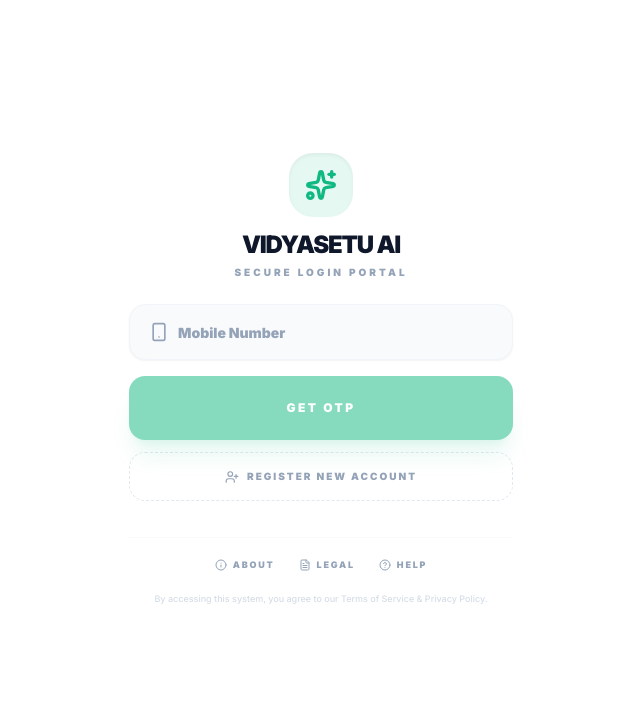
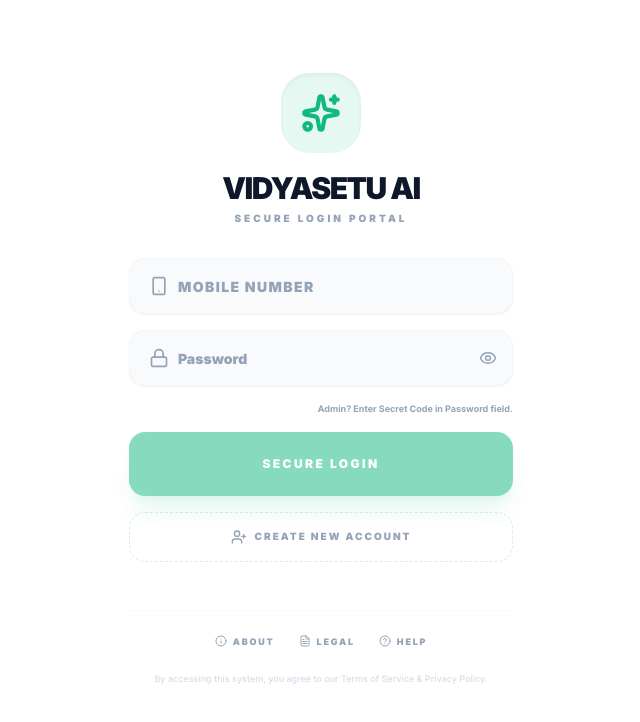
Before and after one commit to Anivarjerry/VidyaSetu-AI-APK-3.0, a React (Vite) app: page / in a window 1280 px wide. Shown: the top 722 px of the page, without its empty margins (319-959 px from the left). Built offline with nearby package versions, Linux system fonts and the light colour scheme.

Commit message:
feat: Streamline login flow
Removed unused user status check and OTP-related logic from the authentication service. The login flow will now directly use the provided credentials for authentication, simplifying the process.

```diff
--- a/components/LoginCard.tsx
+++ b/components/LoginCard.tsx
@@ -1,20 +1,11 @@
 
-import React, { useState, useEffect } from 'react';
+import React, { useState } from 'react';
 import { LoginRequest } from '../types';
 import { Button } from './Button';
-import { Smartphone, AlertCircle, Sparkles, Info, HelpCircle, FileText, UserPlus, Lock, Loader2 } from 'lucide-react';
+import { Smartphone, Lock, AlertCircle, Sparkles, Info, HelpCircle, FileText, UserPlus, Loader2, Eye, EyeOff } from 'lucide-react';
 import { useThemeLanguage } from '../contexts/ThemeLanguageContext';
 import { AboutModal, HelpModal, PoliciesModal } from './MenuModals';
 import { SignUpModal } from './SignUpModal';
-import { auth } from '../services/firebase';
-import { RecaptchaVerifier, signInWithPhoneNumber, ConfirmationResult } from 'firebase/auth';
-import { checkUserStatus } from '../services/authService';
-
-declare global {
-  interface Window {
-    recaptchaVerifier: RecaptchaVerifier;
-  }
-}
 
 interface LoginCardProps {
   onSubmit: (data: LoginRequest) => void;
@@ -25,50 +16,18 @@ interface LoginCardProps {
 export const LoginCard: React.FC<LoginCardProps> = ({ onSubmit, isLoading, error }) => {
   const { t } = useThemeLanguage();
 
-  // OTP States
-  const [otpStep, setOtpStep] = useState<'mobile' | 'otp'>('mobile');
-  const [otp, setOtp] = useState('');
-  const [confirmationResult, setConfirmationResult] = useState<ConfirmationResult | null>(null);
-  const [isSendingOtp, setIsSendingOtp] = useState(false);
-  const [otpTimer, setOtpTimer] = useState(0);
-
   // Modals
   const [isAboutOpen, setIsAboutOpen] = useState(false);
   const [isHelpOpen, setIsHelpOpen] = useState(false);
   const [isPoliciesOpen, setIsPoliciesOpen] = useState(false);
   const [isSignUpOpen, setIsSignUpOpen] = useState(false);
+  const [showPassword, setShowPassword] = useState(false);
 
   const [formData, setFormData] = useState<LoginRequest>({
     mobile: '',
-    password: '', // Ignored in OTP mode
+    password: '',
     secret_code: ''
   });
-
-  const [localError, setLocalError] = useState<string | null>(null);
-
-  // Initialize Recaptcha
-  useEffect(() => {
-    if (!window.recaptchaVerifier && auth) {
-      window.recaptchaVerifier = new RecaptchaVerifier(auth, 'recaptcha-container', {
-        'size': 'invisible',
-        'callback': (response: any) => {
-          // reCAPTCHA solved, allow signInWithPhoneNumber.
-        },
-        'expired-callback': () => {
-           setLocalError("Recaptcha expired. Refresh page.");
-        }
-      });
-    }
-  }, []);
-
-  // OTP Timer Logic
-  useEffect(() => {
-      let interval: any;
-      if (otpTimer > 0) {
-          interval = setInterval(() => setOtpTimer(prev => prev - 1), 1000);
-      }
-      return () => clearInterval(interval);
-  }, [otpTimer]);
 
   const handleChange = (e: React.ChangeEvent<HTMLInputElement>) => {
     const { name, value } = e.target;
@@ -80,106 +39,30 @@ export const LoginCard: React.FC<LoginCardProps> = ({ onSubmit, isLoading, error
     }
   };
 
-  const handleGetOtp = async (e: React.FormEvent) => {
+  const handleSubmit = (e: React.FormEvent) => {
       e.preventDefault();
-      setLocalError(null);
-
-      const mobile = formData.mobile;
-      if (mobile.length !== 10) {
-          setLocalError("Enter valid 10-digit mobile number.");
-          return;
-      }
-
-      setIsSendingOtp(true);
-
-      // 1. Check User Status in Supabase First (Checks both Admins and Users)
-      const statusCheck = await checkUserStatus(mobile);
-
-      if (!statusCheck.exists) {
-          setLocalError("Number not registered. Please Sign Up first.");
-          setIsSendingOtp(false);
-          return;
-      }
-
-      if (statusCheck.status !== 'approved') {
-          setLocalError(statusCheck.message || "Account approval pending.");
-          setIsSendingOtp(false);
-          return;
-      }
-
-      // 2. Demo Account Bypass (UPDATED NUMBER)
-      if (mobile === '1000000001') {
-          // Bypass OTP for demo account
-          onSubmit(formData); // Directly submit logic will handle standard fetch
-          setIsSendingOtp(false);
-          return;
-      }
-
-      // 3. Send Firebase OTP
-      try {
-          const appVerifier = window.recaptchaVerifier;
-          const formattedNumber = `+91${mobile}`;
-          const confirmation = await signInWithPhoneNumber(auth!, formattedNumber, appVerifier);
-          setConfirmationResult(confirmation);
-          setOtpStep('otp');
-          setOtpTimer(60); // 60 seconds cooldown
-      } catch (err: any) {
-          console.error("OTP Error:", err);
-          if (err.code === 'auth/too-many-requests') {
-              setLocalError("Too many requests. Try again later.");
-          } else {
-              setLocalError("Failed to send OTP. Check connection.");
-          }
-      } finally {
-          setIsSendingOtp(false);
-      }
-  };
-
-  const handleVerifyOtp = async (e: React.FormEvent) => {
-      e.preventDefault();
-      setLocalError(null);
-      if (otp.length !== 6) {
-          setLocalError("Enter 6-digit OTP.");
-          return;
-      }
-
-      setIsSendingOtp(true); // Re-use loading state
-      try {
-          if (confirmationResult) {
-              await confirmationResult.confirm(otp);
-              // OTP Verified Successfully -> Proceed to App Login Logic
       onSubmit(formData);
-          }
-      } catch (err) {
-          setLocalError("Invalid OTP. Please try again.");
-          setIsSendingOtp(false);
-      }
   };
 
   return (
     <div className="w-full h-full min-h-screen flex flex-col bg-white dark:bg-dark-950 overflow-y-auto no-scrollbar relative">
       <div className="flex-1 flex flex-col items-center justify-start pt-16 sm:justify-center sm:pt-0 px-8 pb-10 z-10 relative max-w-md mx-auto w-full">
 
-        {/* Invisible Recaptcha Container */}
-        <div id="recaptcha-container"></div>
-
-        <div className="flex flex-col items-center mb-6">
-           <div className="w-16 h-16 bg-brand-500/10 rounded-3xl flex items-center justify-center text-brand-500 shadow-inner mb-4">
-              <Sparkles size={32} strokeWidth={2.5} />
+        <div className="flex flex-col items-center mb-8">
+           <div className="w-20 h-20 bg-brand-500/10 rounded-[1.8rem] flex items-center justify-center text-brand-500 shadow-inner mb-5 animate-in zoom-in duration-500">
+              <Sparkles size={40} strokeWidth={2.5} />
            </div>
 
-           <h2 className="text-2xl font-black text-slate-900 dark:text-white tracking-tighter uppercase leading-none text-center">VidyaSetu AI</h2>
+           <h2 className="text-3xl font-black text-slate-900 dark:text-white tracking-tighter uppercase leading-none text-center">VidyaSetu AI</h2>
            <p className="text-slate-400 dark:text-brand-500/60 text-[10px] font-black uppercase tracking-[0.3em] text-center mt-2">
              {t('secure_login_portal')}
            </p>
         </div>
 
         {/* --- FORM SECTION --- */}
-        <div className="w-full space-y-3">
+        <div className="w-full space-y-4">
 
-          {/* UNIFIED OTP LOGIN FLOW */}
-          {otpStep === 'mobile' ? (
-              <form onSubmit={handleGetOtp} className="space-y-4">
+          <form onSubmit={handleSubmit} className="space-y-4">
               <div className="relative group">
                   <Smartphone className="absolute left-5 top-1/2 -translate-y-1/2 text-slate-400 group-focus-within:text-brand-500 transition-colors" size={20} />
                   <input
@@ -187,81 +70,62 @@ export const LoginCard: React.FC<LoginCardProps> = ({ onSubmit, isLoading, error
                     name="mobile"
                     value={formData.mobile}
                     onChange={handleChange}
-                      className="w-full pl-12 pr-6 py-4 bg-slate-50 dark:bg-dark-900 border border-slate-100 dark:border-white/5 rounded-2xl text-sm font-black text-slate-800 dark:text-white focus:ring-2 focus:ring-brand-500/20 outline-none transition-all placeholder:text-slate-400 h-14 shadow-sm"
+                    className="w-full pl-12 pr-6 py-4 bg-slate-50 dark:bg-dark-900 border border-slate-100 dark:border-white/5 rounded-2xl text-sm font-black text-slate-800 dark:text-white focus:ring-2 focus:ring-brand-500/20 outline-none transition-all placeholder:text-slate-400 h-14 shadow-sm uppercase tracking-widest"
                     placeholder={t('mobile_placeholder')}
                     inputMode="numeric"
                     maxLength={10}
-                      disabled={isSendingOtp}
+                    disabled={isLoading}
                   />
-                  </div>
-                  <Button
-                      type="submit"
-                      fullWidth
-                      disabled={isSendingOtp || formData.mobile.length !== 10}
-                      className="py-6 rounded-2xl shadow-xl shadow-brand-500/20 h-auto text-xs font-black uppercase tracking-[0.2em] bg-brand-500 hover:bg-brand-600 text-white border-none active:scale-[0.97] transition-all"
-                  >
-                      {isSendingOtp ? <Loader2 className="animate-spin" /> : "GET OTP"}
-                  </Button>
-              </form>
-          ) : (
-              <form onSubmit={handleVerifyOtp} className="space-y-4 premium-subview-enter">
-                  <div className="text-center mb-2">
-                      <p className="text-[10px] font-black uppercase text-slate-400 tracking-widest">OTP sent to +91 {formData.mobile}</p>
-                      <button type="button" onClick={() => { setOtpStep('mobile'); setOtp(''); }} className="text-[9px] text-brand-500 font-bold underline mt-1">Change Number</button>
               </div>
 
               <div className="relative group">
                   <Lock className="absolute left-5 top-1/2 -translate-y-1/2 text-slate-400 group-focus-within:text-brand-500 transition-colors" size={20} />
                   <input
-                      type="text"
-                      value={otp}
-                      onChange={(e) => setOtp(e.target.value.replace(/\D/g, '').slice(0, 6))}
-                      className="w-full pl-12 pr-6 py-4 bg-slate-50 dark:bg-dark-900 border border-slate-100 dark:border-white/5 rounded-2xl text-lg font-black text-slate-800 dark:text-white focus:ring-2 focus:ring-brand-500/20 outline-none transition-all placeholder:text-slate-400 h-14 shadow-sm tracking-widest"
-                      placeholder="• • • • • •"
-                      inputMode="numeric"
-                      autoFocus
+                    type={showPassword ? "text" : "password"}
+                    name="password"
+                    value={formData.password}
+                    onChange={handleChange}
+                    className="w-full pl-12 pr-12 py-4 bg-slate-50 dark:bg-dark-900 border border-slate-100 dark:border-white/5 rounded-2xl text-sm font-black text-slate-800 dark:text-white focus:ring-2 focus:ring-brand-500/20 outline-none transition-all placeholder:text-slate-400 h-14 shadow-sm"
+                    placeholder={t('password_placeholder')}
+                    disabled={isLoading}
                   />
+                  <button type="button" onClick={() => setShowPassword(!showPassword)} className="absolute right-4 top-1/2 -translate-y-1/2 text-slate-400 hover:text-brand-500 transition-colors">
+                      {showPassword ? <EyeOff size={18} /> : <Eye size={18} />}
+                  </button>
+              </div>
+
+              <div className="text-right">
+                  <p className="text-[9px] font-bold text-slate-400">Admin? Enter Secret Code in Password field.</p>
               </div>
 
               <Button
                   type="submit"
                   fullWidth
-                      disabled={isSendingOtp || otp.length !== 6}
+                  disabled={isLoading || formData.mobile.length !== 10 || !formData.password}
                   className="py-6 rounded-2xl shadow-xl shadow-brand-500/20 h-auto text-xs font-black uppercase tracking-[0.2em] bg-brand-500 hover:bg-brand-600 text-white border-none active:scale-[0.97] transition-all"
               >
-                      {isSendingOtp ? <Loader2 className="animate-spin" /> : "VERIFY & LOGIN"}
+                  {isLoading ? <Loader2 className="animate-spin" /> : "SECURE LOGIN"}
               </Button>
-
-                  {otpTimer > 0 ? (
-                      <p className="text-center text-[10px] font-bold text-slate-400">Resend in {otpTimer}s</p>
-                  ) : (
-                      <button type="button" onClick={handleGetOtp} className="w-full text-center text-[10px] font-black text-brand-600 uppercase tracking-widest">Resend OTP</button>
-                  )}
           </form>
-          )}
 
           {/* ERROR DISPLAY */}
-          {(error || localError) && (
-            <div className="flex items-center gap-3 p-3 bg-rose-500/5 text-rose-600 rounded-xl text-[10px] font-black uppercase tracking-widest border border-rose-500/10 animate-in fade-in slide-in-from-top-1">
-               <AlertCircle size={14} />
-               <span>{localError || error}</span>
+          {error && (
+            <div className="flex items-center gap-3 p-4 bg-rose-500/5 text-rose-600 rounded-2xl text-[10px] font-black uppercase tracking-widest border border-rose-500/10 animate-in fade-in slide-in-from-top-1">
+               <AlertCircle size={16} />
+               <span>{error}</span>
             </div>
           )}
 
-          {otpStep === 'mobile' && (
           <button
             type="button"
             onClick={() => setIsSignUpOpen(true)}
-                className="w-full py-4 text-[10px] font-black uppercase tracking-[0.2em] text-slate-400 hover:text-brand-500 transition-colors flex items-center justify-center gap-2 border border-dashed border-slate-200 dark:border-white/10 rounded-2xl mt-2 hover:border-brand-500/50"
+            className="w-full py-4 text-[10px] font-black uppercase tracking-[0.2em] text-slate-400 hover:text-brand-500 transition-colors flex items-center justify-center gap-2 border border-dashed border-slate-200 dark:border-white/10 rounded-2xl mt-4 hover:border-brand-500/50"
           >
-                  <UserPlus size={14} /> Register New Account
+              <UserPlus size={16} /> Create New Account
           </button>
-          )}
 
-          <div className="text-center pt-6 space-y-5">
-             {/* Admin Toggle removed as requested */}
-
-             <div className="flex items-center justify-center gap-6 border-t border-slate-50 dark:border-white/5 pt-5">
+          <div className="text-center pt-8 space-y-6">
+             <div className="flex items-center justify-center gap-6 border-t border-slate-50 dark:border-white/5 pt-6">
                 <button type="button" onClick={() => setIsAboutOpen(true)} className="flex items-center gap-1.5 text-[9px] font-black text-slate-400 dark:text-slate-500 hover:text-brand-500 uppercase tracking-[0.2em] transition-all active:scale-95"><Info size={12} /> {t('about')}</button>
                 <button type="button" onClick={() => setIsPoliciesOpen(true)} className="flex items-center gap-1.5 text-[9px] font-black text-slate-400 dark:text-slate-500 hover:text-brand-500 uppercase tracking-[0.2em] transition-all active:scale-95"><FileText size={12} /> Legal</button>
                 <button type="button" onClick={() => setIsHelpOpen(true)} className="flex items-center gap-1.5 text-[9px] font-black text-slate-400 dark:text-slate-500 hover:text-brand-500 uppercase tracking-[0.2em] transition-all active:scale-95"><HelpCircle size={12} /> {t('help')}</button>
```
Also changed, not shown: services/authService.ts (+30 -43 lines), public/android/android-launchericon-512-512.png (deleted). Lines whose indentation alone changed are shown as unchanged.
